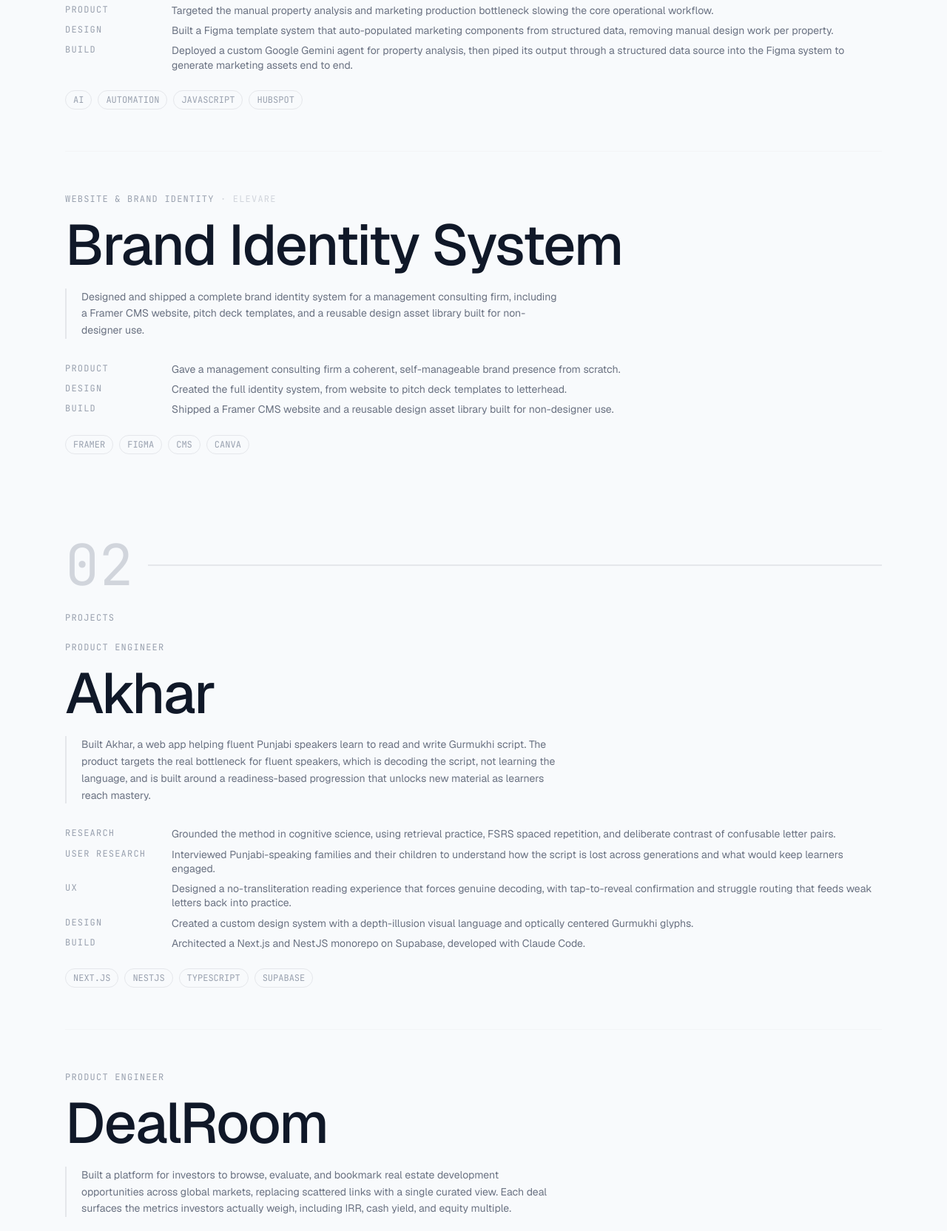
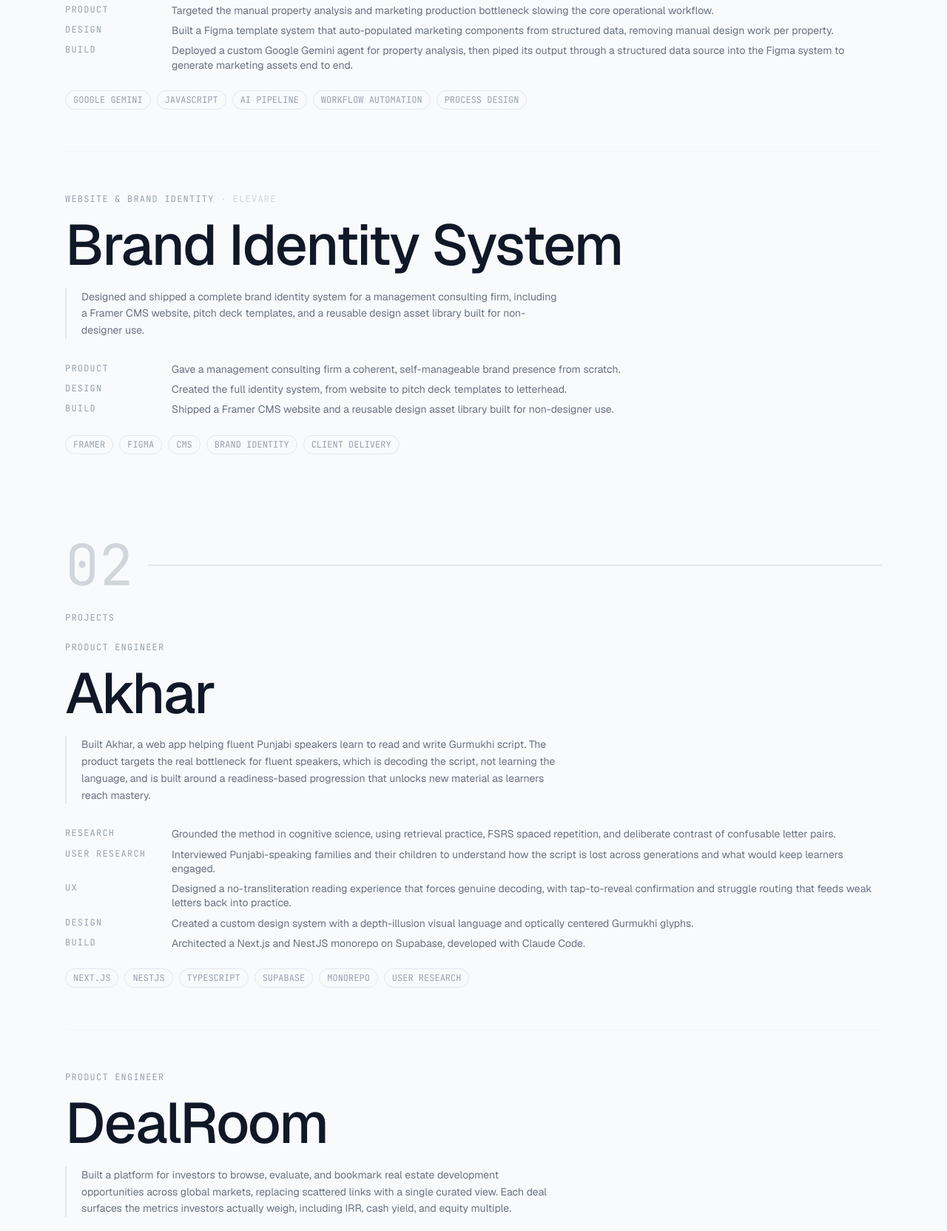
Before and after one commit to Ilknox/portfolio-website, an Astro site: page / in a window 1280 px wide. Shown: the part 2071-3735 px from the top of the page at 74% size. Built offline with nearby package versions, Linux system fonts and the light colour scheme; Astro itself is replaced by a stand-in of ours.

Commit message:
Updated tags

```diff
--- a/src/components/App.tsx
+++ b/src/components/App.tsx
@@ -22,7 +22,7 @@ const PROJECTS = [
       { label: 'DESIGN',  text: 'Defined the design language, user flows, and a component architecture built to scale.' },
       { label: 'BUILD',   text: 'Prototyped the full-stack app in React, TypeScript, and Tailwind on a Supabase backend.' },
     ],
-    tags: ['REACT', 'TYPESCRIPT', 'SUPABASE', 'COMPONENT ARCHITECTURE'],
+    tags: ['REACT', 'TYPESCRIPT', 'SUPABASE', 'FULL STACK', 'COMPONENT ARCHITECTURE'],
   },
   {
     id: 'bloxx-website',
@@ -35,7 +35,7 @@ const PROJECTS = [
       { label: 'DESIGN',  text: 'Configured the CMS so non-technical staff could own and manage content independently.' },
       { label: 'BUILD',   text: 'Delivered a complex Webflow build with custom code and integrated HubSpot lead capture end to end.' },
     ],
-    tags: ['WEBFLOW', 'JAVASCRIPT', 'HUBSPOT', 'CSS'],
+    tags: ['WEBFLOW', 'JAVASCRIPT', 'HUBSPOT', 'SEO', 'CMS', 'MULTI-MARKET'],
   },
   {
     id: 'bloxx-ai',
@@ -49,7 +49,7 @@ const PROJECTS = [
       { label: 'DESIGN',   text: 'Built a Figma template system that auto-populated marketing components from structured data, removing manual design work per property.' },
       { label: 'BUILD',    text: 'Deployed a custom Google Gemini agent for property analysis, then piped its output through a structured data source into the Figma system to generate marketing assets end to end.' },
     ],
-    tags: ['AI', 'AUTOMATION', 'JAVASCRIPT', 'HUBSPOT'],
+    tags: ['GOOGLE GEMINI', 'JAVASCRIPT', 'AI PIPELINE', 'WORKFLOW AUTOMATION', 'PROCESS DESIGN'],
   },
   {
     id: 'elevare',
@@ -62,7 +62,7 @@ const PROJECTS = [
       { label: 'DESIGN',  text: 'Created the full identity system, from website to pitch deck templates to letterhead.' },
       { label: 'BUILD',   text: 'Shipped a Framer CMS website and a reusable design asset library built for non-designer use.' },
     ],
-    tags: ['FRAMER', 'FIGMA', 'CMS', 'CANVA'],
+    tags: ['FRAMER', 'FIGMA', 'CMS', 'BRAND IDENTITY', 'CLIENT DELIVERY'],
   },
 ];
 
@@ -79,7 +79,7 @@ const PERSONAL_PROJECTS = [
       { label: 'DESIGN',        text: 'Created a custom design system with a depth-illusion visual language and optically centered Gurmukhi glyphs.' },
       { label: 'BUILD',         text: 'Architected a Next.js and NestJS monorepo on Supabase, developed with Claude Code.' },
     ],
-    tags: ['NEXT.JS', 'NESTJS', 'TYPESCRIPT', 'SUPABASE'],
+    tags: ['NEXT.JS', 'NESTJS', 'TYPESCRIPT', 'SUPABASE', 'MONOREPO', 'USER RESEARCH'],
   },
   {
     id: 'dealroom',
@@ -93,7 +93,7 @@ const PERSONAL_PROJECTS = [
       { label: 'DESIGN',        text: "Owned the visual language and the end-to-end feel from an investor's perspective." },
       { label: 'BUILD',         text: 'Architected and rapidly prototyped the platform in Bolt, iterating quickly on a React, TypeScript, and Vite stack with Supabase.' },
     ],
-    tags: ['REACT', 'TYPESCRIPT', 'VITE', 'SUPABASE'],
+    tags: ['REACT', 'TYPESCRIPT', 'VITE', 'SUPABASE', 'END TO END', 'USER RESEARCH'],
   },
   {
     id: 'math-mania',
@@ -106,7 +106,7 @@ const PERSONAL_PROJECTS = [
       { label: 'UX',       text: 'Shaped a game-style flow that makes timed math practice feel like play rather than testing.' },
       { label: 'BUILD',    text: 'Built the React client against a separate backend service, developed with Claude Code.' },
     ],
-    tags: ['REACT', 'TYPESCRIPT', 'VERCEL'],
+    tags: ['REACT', 'TYPESCRIPT', 'VERCEL', 'GAMIFICATION', 'EDTECH'],
   },
 ];
 
```
